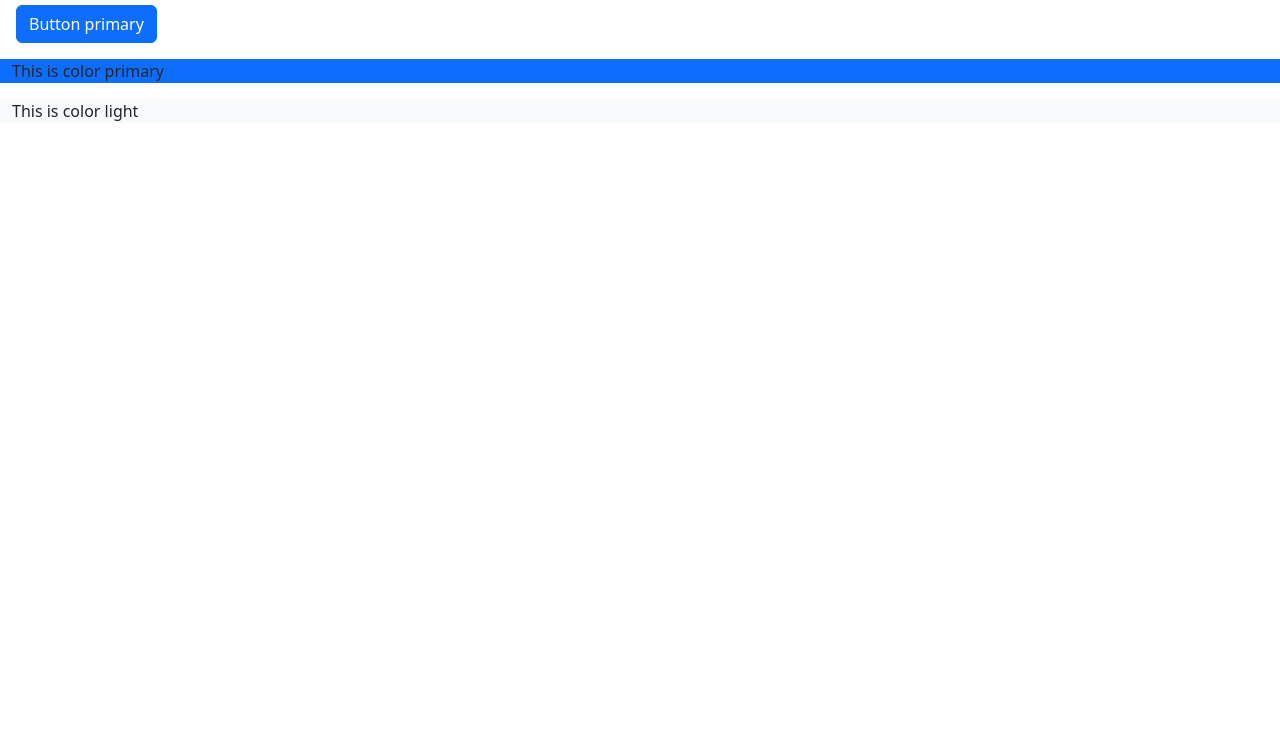
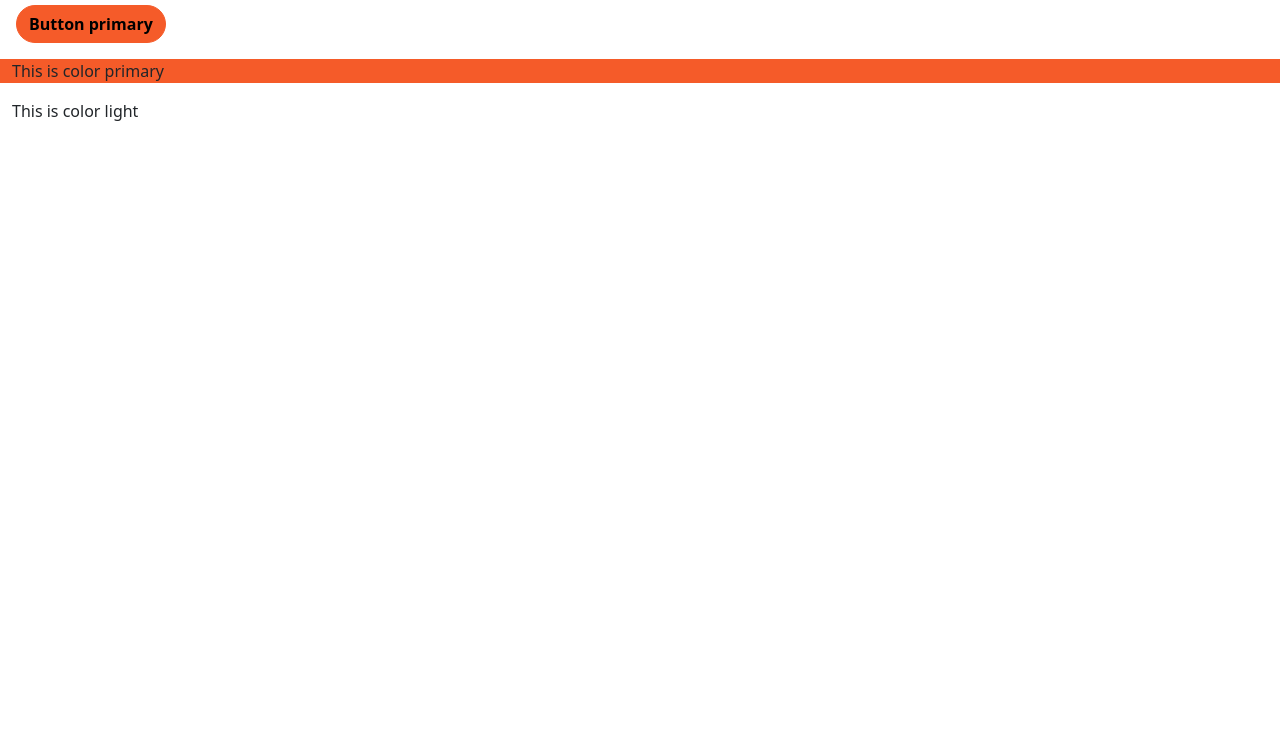
Before and after one commit to sethyup/Kyoosh, a website: page index.html in a window 1280 px wide. Shown: the part 67-800 px from the top of the page. Drawn offline with nearby package versions, Linux system fonts and the light colour scheme.

Commit message:
bootstrap link updates

```diff
--- a/index.html
+++ b/index.html
@@ -5,10 +5,11 @@
     <meta http-equiv="X-UA-Compatible" content="IE=edge">
     <meta name="viewport" content="width=device-width, initial-scale=1.0">
 
+    <!-- local css -->
+    <link rel="stylesheet" href="templates/template.css">
+
     <!-- bootstrap css -->
-    <link href="/css/main.min.css" rel="stylesheet">
-    <link href="https://cdn.jsdelivr.net/npm/bootstrap@5.2.2/dist/css/bootstrap.min.css" rel="stylesheet" integrity="sha384-Zenh87qX5JnK2Jl0vWa8Ck2rdkQ2Bzep5IDxbcnCeuOxjzrPF/et3URy9Bv1WTRi" crossorigin="anonymous">
-
+    <link href="css/main.min.css" rel="stylesheet">
 
     <title>WAD Travels Project</title>
 </head>
```
Also changed, not shown: templates/color scheme/color_scheme.html (+2 -2 lines).
